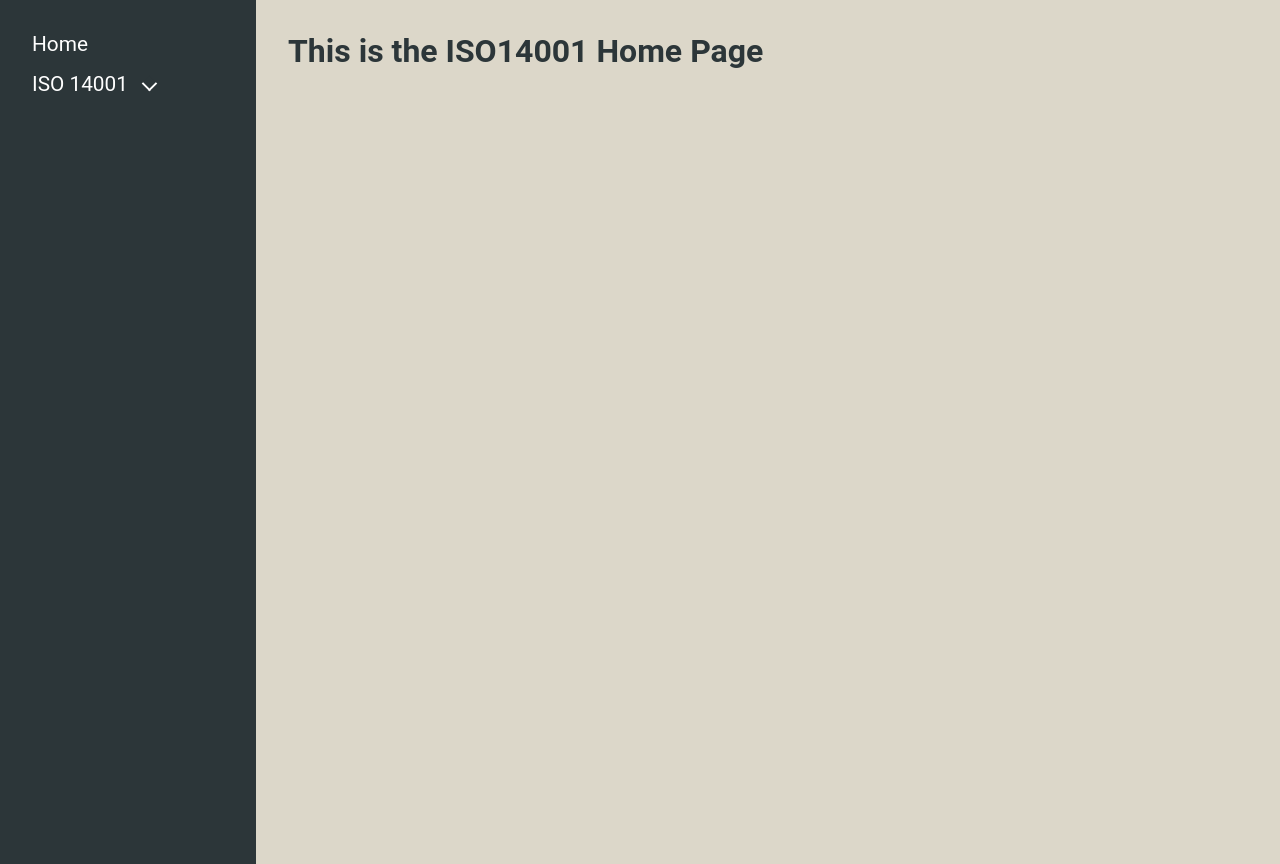
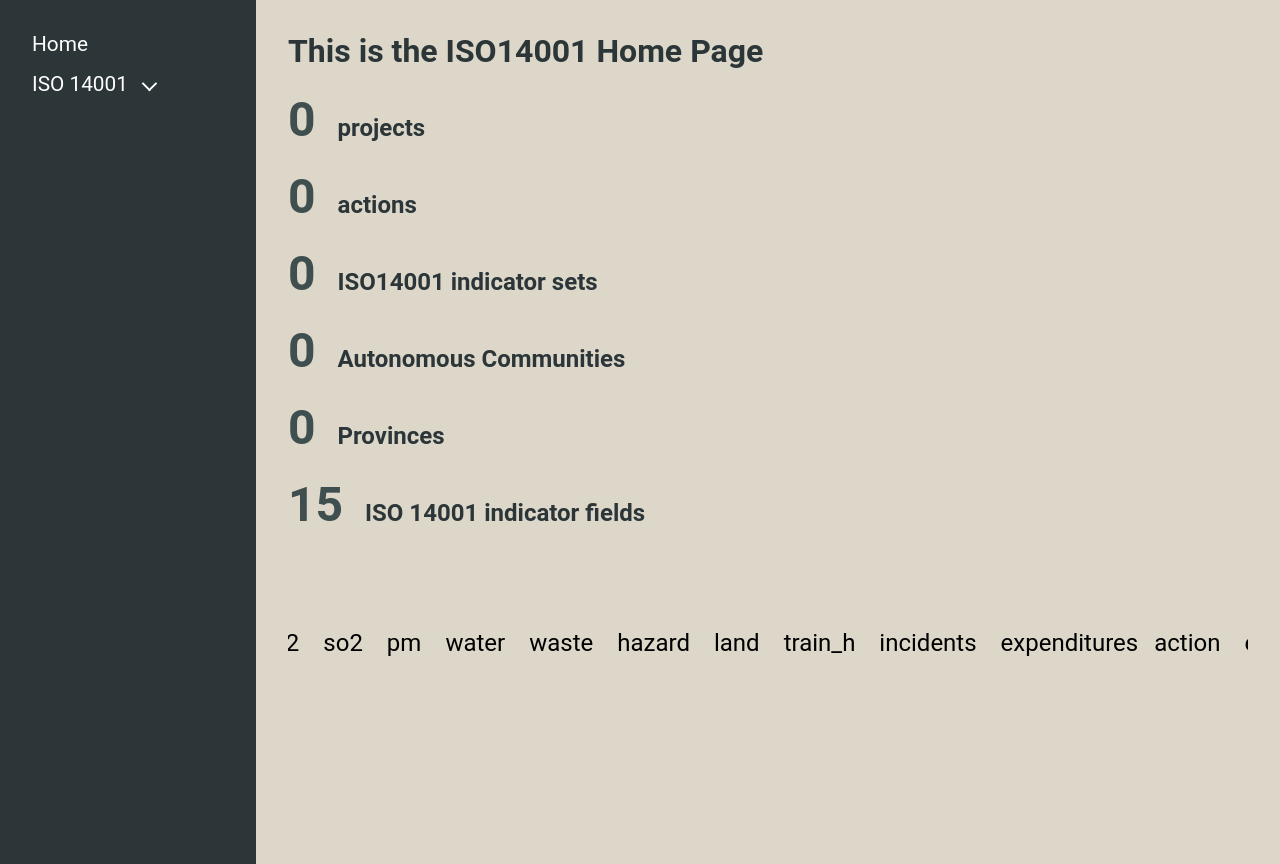
Before and after one commit to glopezv95/django-iso14001, a Django app: page /iso14001/ in a window 1280 px wide. Run offline with Django 5.2, Linux system fonts and the light colour scheme; data that the repository does not hold is empty.

Commit message:
iso14001 Homepage/Action Form Update

```diff
--- a/app/views.py
+++ b/app/views.py
@@ -5,11 +5,50 @@
 from . import forms
 from . import models
 
+def format_num(num_list:list):
+
+    formatted_nums = []
+
+    for num in num_list:
+        formatted_num = num[::-1]
+
+        for i in range(len(formatted_num)):
+            if i % 3 == 0 and i != 0:
+                formatted_num = num[::-1][:i] + ' ' + num[::-1][i:]
+
+        formatted_nums.append(formatted_num[::-1])
+
+    return formatted_nums
+
 def home(request):
     return render(request, 'index.html')
 
 def iso14001_home(request):
-    return render(request, 'app/index.html')
+
+    num_projects = str(models.Project.objects.count())
+    num_actions = str(models.Action.objects.count())
+    num_indicator_sets = str(models.Indicator.objects.count())
+
+
+    num_ccaa = models.Action.objects.values('ccaa').distinct().count()
+    num_provinces = models.Action.objects.values('province').distinct().count()
+
+    indicators_list = [field.name for field in models.Indicator._meta.get_fields()]
+    num_indicators = len(indicators_list)
+
+    formatted_nums = format_num([num_projects, num_actions, num_indicator_sets])
+
+    ctx = {
+        'num_projects': formatted_nums[0],
+        'num_actions': formatted_nums[1],
+        'num_indicator_sets': formatted_nums[2],
+        'num_ccaa': num_ccaa,
+        'num_provinces': num_provinces,
+        'indicators_list': indicators_list,
+        'num_indicators': num_indicators,
+    }
+
+    return render(request, 'app/index.html', ctx)
 
 def project_home(request):
 
--- a/static/app/css/style.css
+++ b/static/app/css/style.css
@@ -4,9 +4,35 @@
     align-items: baseline;
 }
 
-.project-info span {
+span {
     font-size: 3rem;
+    color: var(--secondary-color);
     padding-right: 1rem;
+}
+
+.scroller {
+    margin-top: 6rem;
+    display:flex;
+    gap: 1rem;
+    overflow: hidden;
+}
+
+.scroller-primary,
+.scroller-secondary {
+    font-size: 1.5rem;
+    display: flex;
+    gap: 1.5rem;
+    animation: loop 20s linear infinite;
+}
+
+@keyframes loop {
+    0% {
+        transform: translateX(0%);
+    }
+
+    100% {
+        transform: translateX(-100%);
+    }
 }
 
 .project-info form {
@@ -74,9 +100,18 @@
     border: none;
     border-top: 1px solid var(--primary-color);
     color: var(--primary-color);
-    display: grid;
-    grid-template-columns: repeat(2, 45%);
+    display: flex;
+    align-items: center;
+    flex-wrap: wrap;
     gap: 1rem
+}
+
+.errorlist {
+    flex-basis: 100%;
+}
+
+fieldset :not(.errorlist) {
+    flex-basis: calc(90%/2);
 }
 
 fieldset legend {
@@ -92,13 +127,10 @@
     width: 100%;
 }
 
-.monetary {
-    grid-template-columns: none;
-}
-
 .monetary fieldset {
     border: none;
     padding: 0.2rem;
+    display: grid;
 }
 
 .monetary fieldset legend {
--- /dev/null
+++ b/static/app/js/iso14001_home/layout.mjs
@@ -0,0 +1,17 @@
+let scroller = document.querySelector(".scroller");
+let primary = document.createElement("div");
+primary.classList.add("scroller-primary");
+
+indicatorsList.forEach(element => {
+    let div = document.createElement("div");
+    div.textContent = element;
+    div.classList.add("indicator");
+    primary.appendChild(div)
+});
+
+let secondary = document.createElement("div");
+secondary.classList.add("scroller-secondary");
+secondary.innerHTML = primary.innerHTML;
+
+scroller.appendChild(primary);
+scroller.appendChild(secondary);
--- a/static/css/style.css
+++ b/static/css/style.css
@@ -64,6 +64,7 @@
     padding: 0;
     margin: 0;
     transform: rotate(-45deg);
+    cursor: pointer;
 }
 
 .hidden {
--- a/templates/app/index.html
+++ b/templates/app/index.html
@@ -10,4 +10,27 @@
 
 {% block body %}
 <h1>This is the ISO14001 Home Page</h1>
+<h2><span>{{ num_projects }}</span> projects</h2>
+<h2><span>{{ num_actions }}</span> actions</h2>
+<h2><span>{{ num_indicator_sets }}</span> ISO14001 indicator sets</h2>
+<h2><span>{{ num_ccaa }}</span> Autonomous Communities</h2>
+<h2><span>{{ num_provinces }}</span> Provinces</h2>
+<h2><span>{{ num_indicators }}</span> ISO 14001 indicator fields</h2>
+
+<div class="scroller"></div>
+
+<script>
+
+    const indicatorsList = [];
+
+    {% for item in indicators_list %}
+        indicatorsList.push("{{ item }}")
+    {% endfor %};
+
+    indicatorsList.shift()
+
+</script>
+
+<script src="{% static 'app/js/iso14001_home/layout.mjs' %}"></script>
+
 {% endblock body %}
--- a/templates/app/region_index.html
+++ b/templates/app/region_index.html
@@ -9,5 +9,5 @@
 {% endblock head %}
 
 {% block body %}
-<h1>This is the region Home Page</h1>
+<h1>This is the action Home Page</h1>
 {% endblock body %}
```
Also changed, not shown: static/app/js/action_form/layout.mjs (+7 -8 lines), templates/app/region_form.html (+9 -6 lines).
